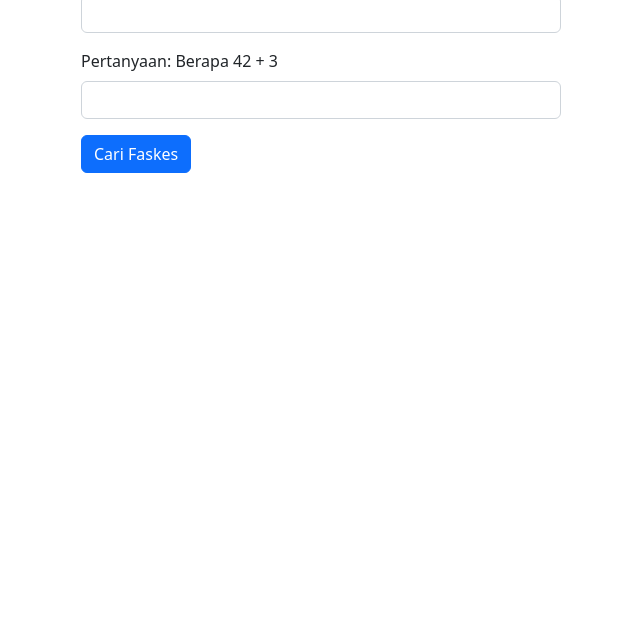
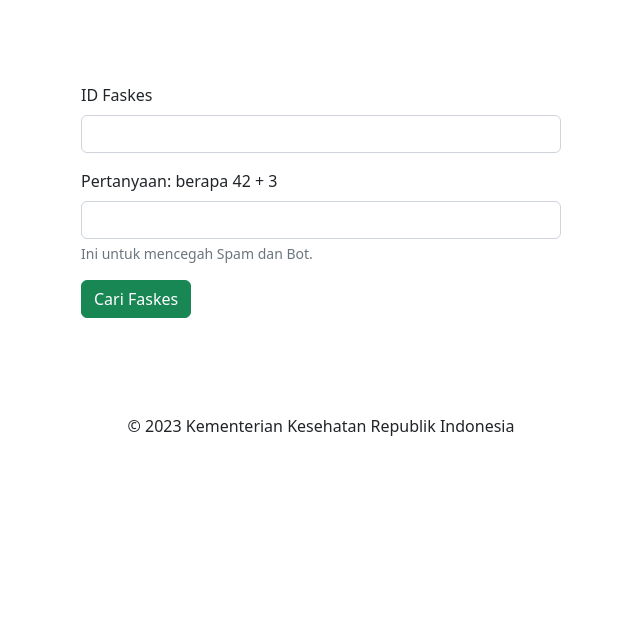
Before and after one commit to GottfriedCP/sitbc, a Django app: page /sitbc/ in a window 1280 px wide. Shown: the part 165-800 px from the top of the page, without its empty margins (319-959 px from the left). Run offline with Django 4.2, Linux system fonts and the light colour scheme.

Commit message:
kosmetik

```diff
--- a/sitbc/templates/sitbc/index.html
+++ b/sitbc/templates/sitbc/index.html
@@ -11,8 +11,11 @@
 
 <body>
     <div class="container">
+        <p class="text-center my-5">
+            <img style="height: 96px; width: auto;" src="https://upload.wikimedia.org/wikipedia/commons/3/3a/Logo_of_the_Ministry_of_Health_of_the_Republic_of_Indonesia.svg">
+        </p>
         <div class="d-flex flex-wrap justify-content-evenly">
-            <div style="width: 480px; margin-top: 10vh;">
+            <div style="width: 480px; margin-top: 1vh;">
                 <form method="POST" action="" class="my-5">
                     <div class="mb-3">
                         {% csrf_token %}
@@ -20,10 +23,11 @@
                         <input name="id_faskes" type="text" class="form-control" id="inputIdFaskes">
                     </div>
                     <div class="mb-3">
-                        <label for="inputChall" class="form-label">Pertanyaan: Berapa {{ op1 }} + {{ op2 }}</label>
+                        <label for="inputChall" class="form-label">Pertanyaan: berapa {{ op1 }} + {{ op2 }}</label>
                         <input name="chall_ans" type="text" class="form-control" id="inputChall">
+                        <div id="challHelp" class="form-text">Ini untuk mencegah Spam dan Bot.</div>
                     </div>
-                    <button type="submit" class="btn btn-primary">Cari Faskes</button>
+                    <button type="submit" class="btn btn-success">Cari Faskes</button>
                 </form>
                 {% if error_msg %}
                 <p style="color: red;">{{ error_msg }}</p>
@@ -46,10 +50,13 @@
                     <dd>{{ faskes.jenis_faskes }}</dd>
                 </dl>
                 <p>Mohon melanjutkan pengisian Kuesioner Pemetaan dengan menekan tombol di bawah ini</p>
-                <a class="btn btn-link mb-5" role="button" href="{{ survey_url }}" target="_blank">Isi kuesioner pemetaan dari awal</a>
+                <a class="btn btn-success mb-5" role="button" href="{{ survey_url }}" target="_blank">Isi kuesioner pemetaan dari awal</a>
                 {% endif %}
             </div>
         </div>
+        <footer class="mt-5 text-center">
+            &copy; 2023 Kementerian Kesehatan Republik Indonesia
+        </footer>
     </div>
     <script src="https://cdn.jsdelivr.net/npm/bootstrap@5.2.3/dist/js/bootstrap.bundle.min.js"
         integrity="sha384-kenU1KFdBIe4zVF0s0G1M5b4hcpxyD9F7jL+jjXkk+Q2h455rYXK/7HAuoJl+0I4"
--- a/sitbc/views.py
+++ b/sitbc/views.py
@@ -23,14 +23,14 @@ def index(request):
             params = {
                 "PROV": faskes.kd_prov,
                 "KABKOTA": faskes.kode_prov_kk,
-                "ALMT": faskes.alamat,
+                "ALMT": str(faskes.alamat).upper(),
                 "NOF": faskes.no_urut,
-                "NMF": faskes.nama_faskes,
+                "NMF": str(faskes.nama_faskes).upper(),
                 "TELP": faskes.telepon,
                 "JENISF": faskes.kode_jenis_faskes,
-                "P250A": faskes.nama_cp,
+                "P250A": str(faskes.nama_cp).upper(),
                 "P250B": faskes.no_hp,
-                "CAT": faskes.keterangan if faskes.keterangan else "",
+                "CAT": str(faskes.keterangan).upper() if faskes.keterangan else "",
                 "newtest": "Y",
             }
             params_url_encoded = urllib.parse.urlencode(params)
```
